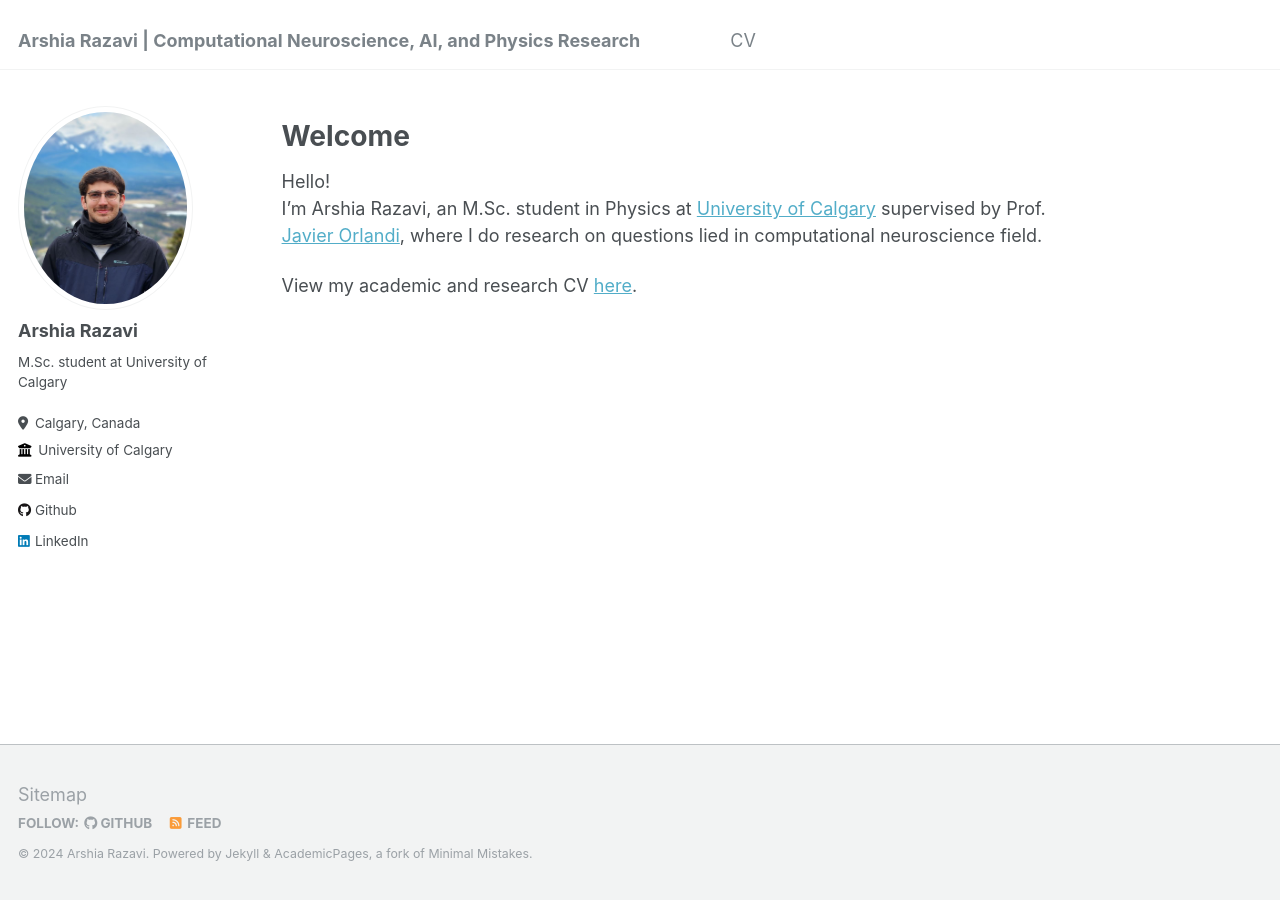
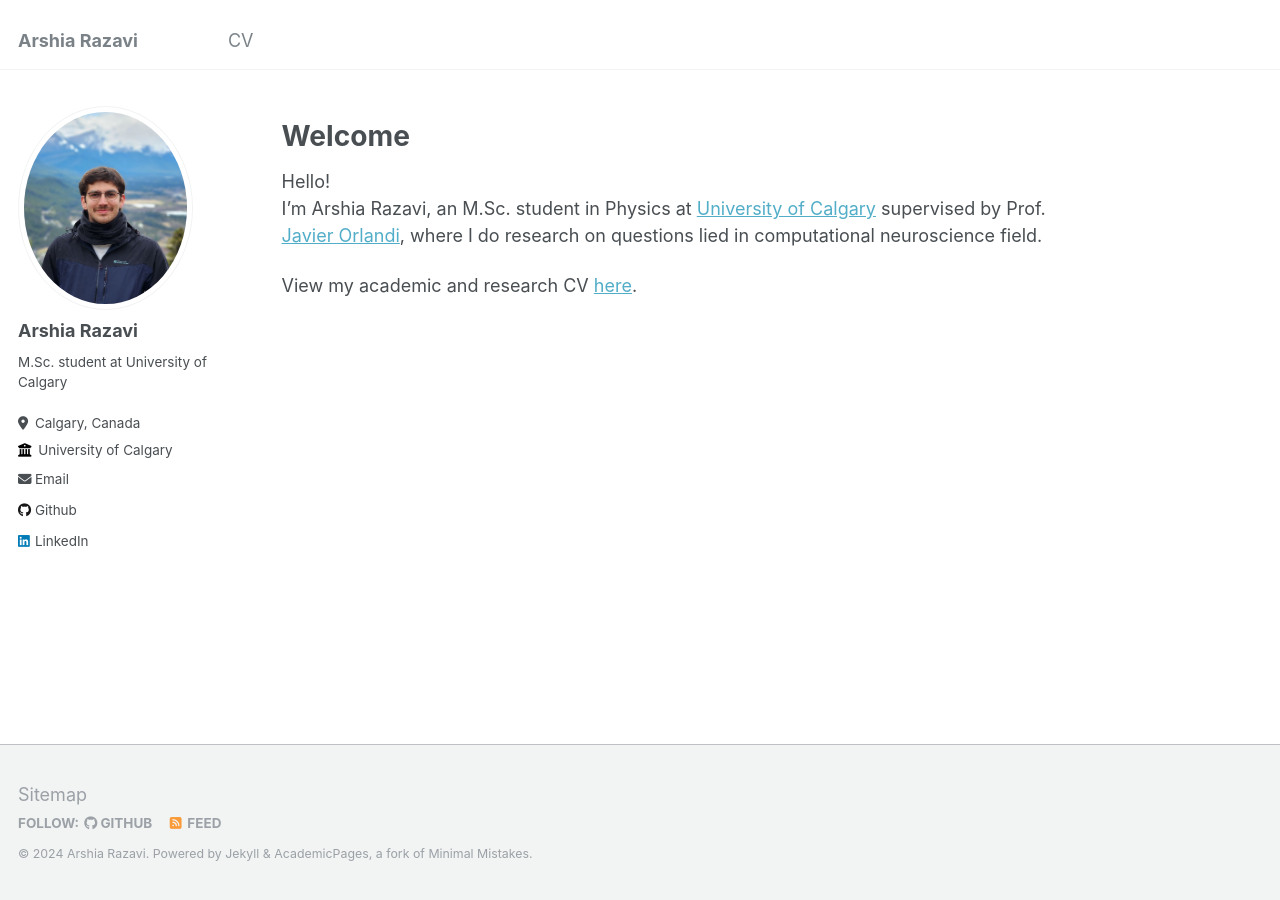
Before and after one commit to ArshiaRazavi/ArshiaRazavi.github.io, a Jekyll site: the page built from _pages/about.md, in a window 1280 px wide. Built offline with Jekyll 4.4.1, drawn with Linux system fonts in a browser that asks for light colours.

Commit message:
SEO update

```diff
--- a/_config.yml
+++ b/_config.yml
@@ -8,7 +8,7 @@
 
 # Basic Site Settings
 locale                   : "en-US"
-title: "Arshia Razavi | Computational Neuroscience, AI, and Physics Research"
+title: "Arshia Razavi"
 title_separator          : "-"
 name                     : &name "Arshia Razavi"
 description: "Explore Arshia Razavi's work in computational neuroscience, AI, and physics, including cutting-edge research and projects in neural networks and intelligent systems."
```
